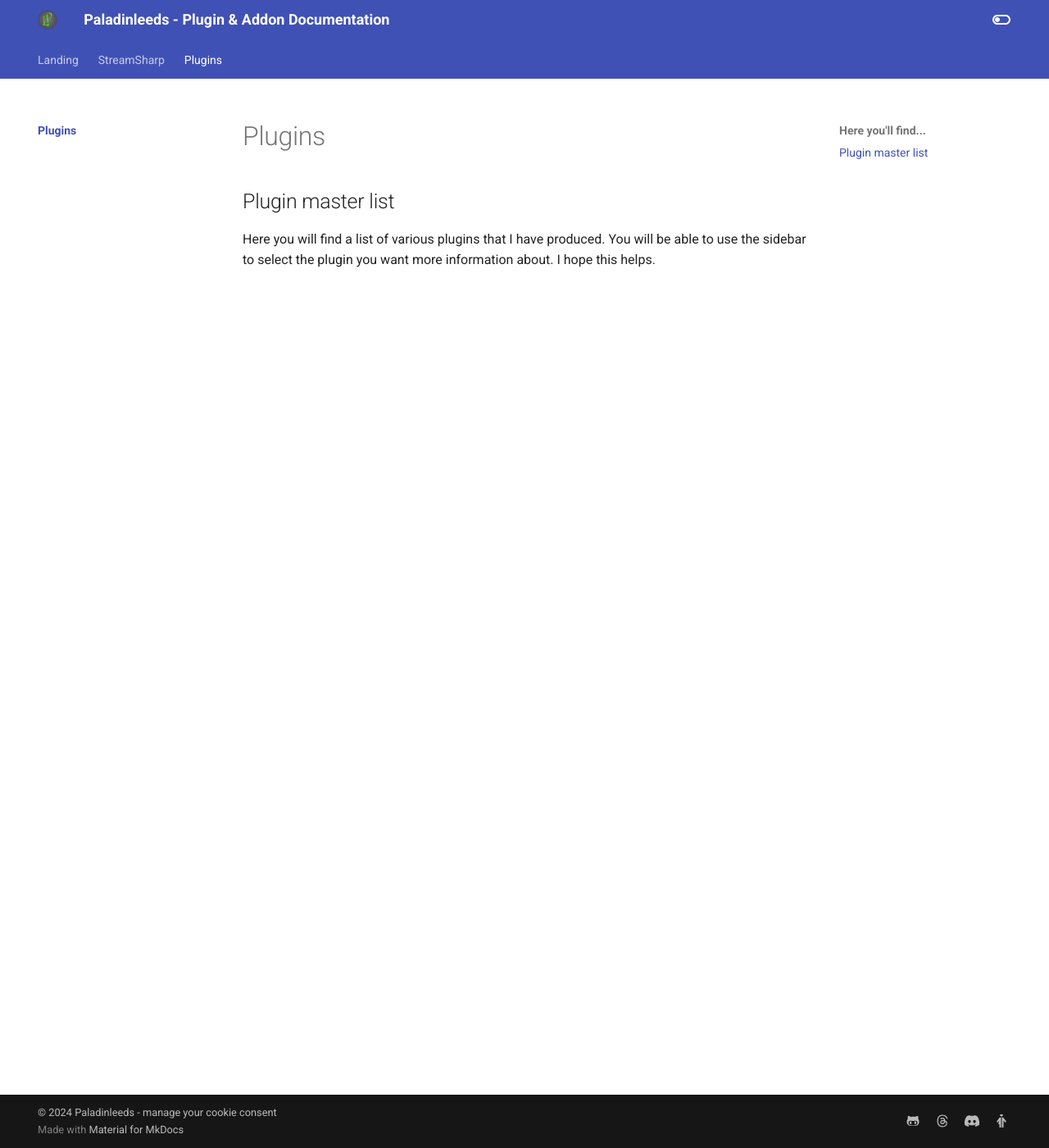
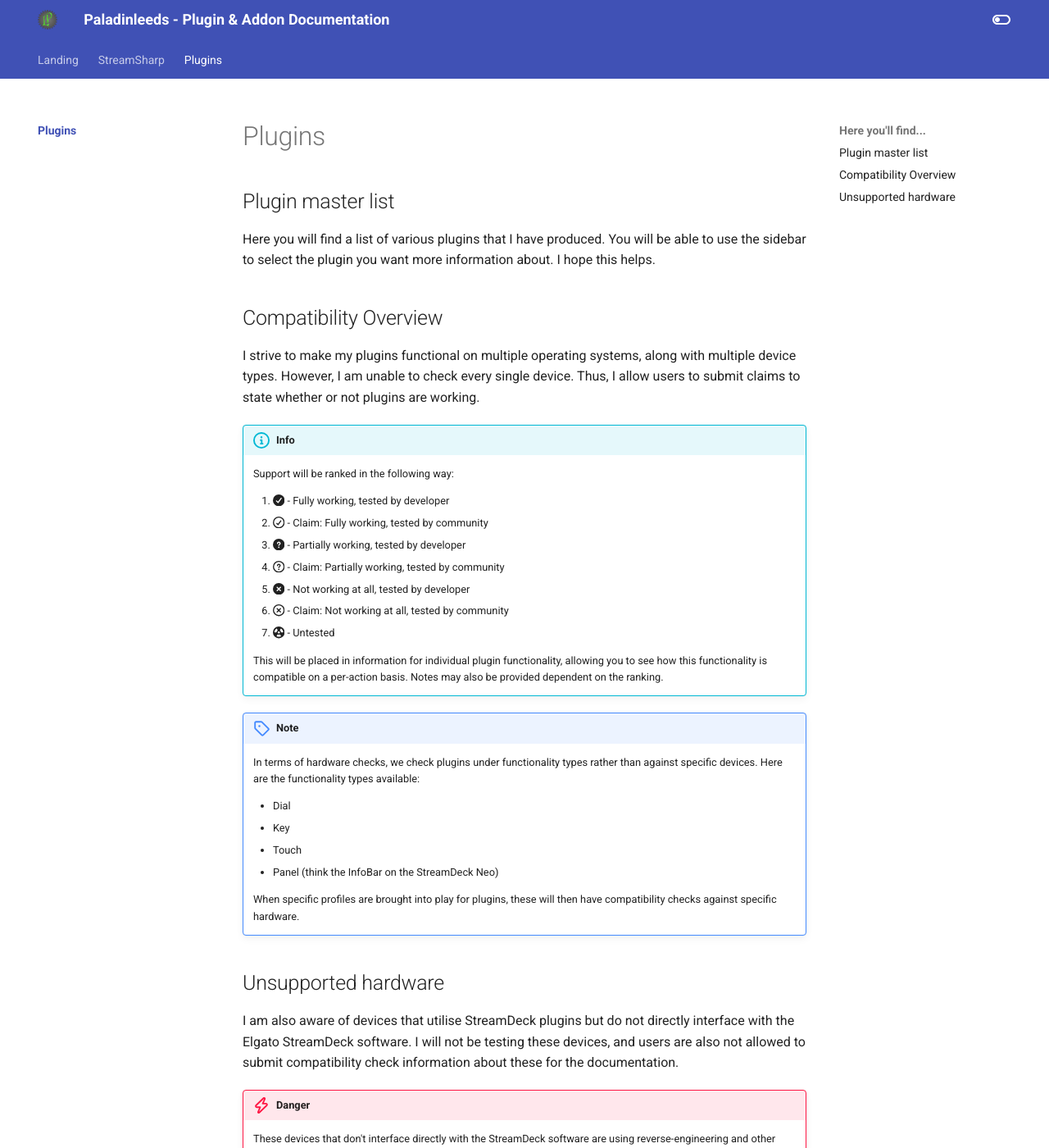
Before and after one commit to Paladinleeds/paladinleeds.github.io, an MkDocs documentation site: the page built from docs/plugins/index.md, in a window 1280 px wide and 1400 px high. Shown: the whole window at 82% size. Built offline with MkDocs 1.6.1 and Material for MkDocs 9.7.7, drawn with Linux system fonts in a browser that asks for light colours; plug-ins that fetch from the network failed and are left out; some of the changed text lies outside the part shown.

Commit message:
Merged compatibility information into the main Plugin page

```diff
--- a/docs/plugins/index.md
+++ b/docs/plugins/index.md
@@ -3,3 +3,37 @@
 ## Plugin master list
 
 Here you will find a list of various plugins that I have produced. You will be able to use the sidebar to select the plugin you want more information about. I hope this helps.
+
+## Compatibility Overview
+
+I strive to make my plugins functional on multiple operating systems, along with multiple device types. However, I am unable to check every single device. Thus, I allow users to submit claims to state whether or not plugins are working.
+
+!!! info
+    Support will be ranked in the following way:
+
+    1. :fontawesome-solid-circle-check: - Fully working, tested by developer
+    1. :fontawesome-regular-circle-check: - Claim: Fully working, tested by community
+    1. :fontawesome-solid-circle-question: - Partially working, tested by developer
+    1. :fontawesome-regular-circle-question: - Claim: Partially working, tested by community
+    1. :fontawesome-solid-circle-xmark: - Not working at all, tested by developer
+    1. :fontawesome-regular-circle-xmark: - Claim: Not working at all, tested by community
+    1. :fontawesome-solid-circle-radiation: - Untested
+
+    This will be placed in information for individual plugin functionality, allowing you to see how this functionality is compatible on a per-action basis. Notes may also be provided dependent on the ranking.
+
+!!! note
+    In terms of hardware checks, we check plugins under functionality types rather than against specific devices. Here are the functionality types available:
+
+    - Dial
+    - Key
+    - Touch
+    - Panel (think the InfoBar on the StreamDeck Neo)
+
+    When specific profiles are brought into play for plugins, these will then have compatibility checks against specific hardware.
+
+## Unsupported hardware
+
+I am also aware of devices that utilise StreamDeck plugins but do not directly interface with the Elgato StreamDeck software. I will not be testing these devices, and users are also not allowed to submit compatibility check information about these for the documentation.
+
+!!! danger
+    These devices that don't interface directly with the StreamDeck software are using reverse-engineering and other hacks to gain functionality. As a result, they often have quirks that cause issues within plugins. As a result, support cannot be provided if there are issues. You would have to liaise with other users outside of the server.
--- a/mkdocs.yml
+++ b/mkdocs.yml
@@ -1,6 +1,20 @@
 site_name: Paladinleeds - Plugin & Addon Documentation
 site_url: https://paladinleeds.github.io/
 theme:
+  icon:
+    admonition:
+      note: octicons/tag-16
+      abstract: octicons/checklist-16
+      info: octicons/info-16
+      tip: octicons/squirrel-16
+      success: octicons/check-16
+      question: octicons/question-16
+      warning: octicons/alert-16
+      failure: octicons/x-circle-16
+      danger: octicons/zap-16
+      bug: octicons/bug-16
+      example: octicons/beaker-16
+      quote: octicons/quote-16
   logo: assets/PaladinLeedsSmall.png
   favicon: assets/PaladinLeedsSmall.png
   name: material
@@ -10,11 +24,13 @@
     - navigation.tabs
     - navigation.top
     - navigation.indexes
+    - search
     - search.suggest
     - search.highlight
     - content.tabs.link
     - content.code.annotation
     - content.code.copy
+    - content.tooltips
   language: en
   palette:
     - scheme: default
@@ -72,6 +88,7 @@
   - pymdownx.superfences
   - pymdownx.mark
   - attr_list
+  - tables
   - pymdownx.emoji:
       emoji_index: !!python/name:material.extensions.emoji.twemoji
       emoji_generator: !!python/name:material.extensions.emoji.to_svg
```
